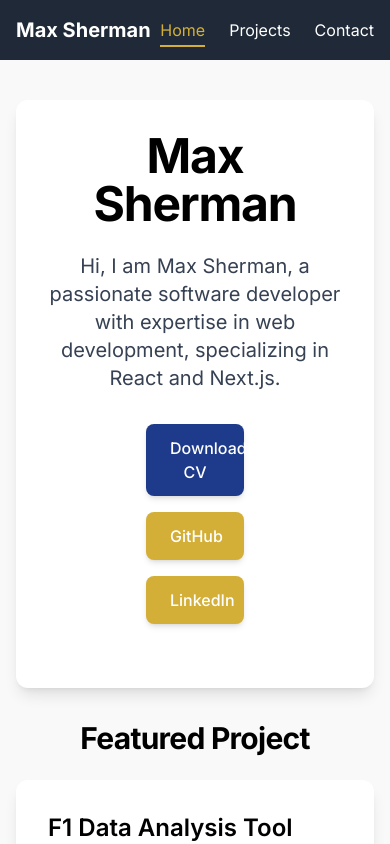
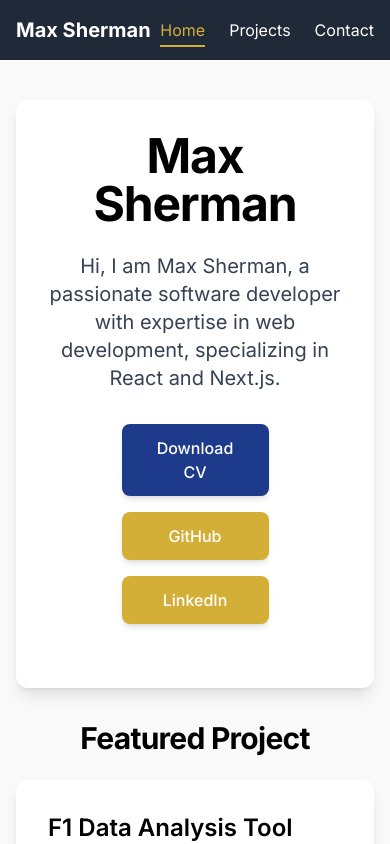
Before and after one commit to maxsherman1/maxsherman-portfolio, a Next.js app: page / in a window 390 px wide. Shown: the top 844 px of the page. Built offline with nearby package versions, Linux system fonts and the light colour scheme.

Commit message:
Button width resizing

```diff
--- a/src/app/page.tsx
+++ b/src/app/page.tsx
@@ -11,13 +11,13 @@ export default function Home() {
             Hi, I am Max Sherman, a passionate software developer with expertise in web development, specializing in React and Next.js.
           </p>
           <div className="flex flex-col sm:flex-row justify-center space-y-4 sm:space-y-0 sm:space-x-6 mb-8">
-            <Link href="/resume/en_software.pdf" target="_blank" rel="noopener noreferrer" className="bg-[var(--accent)] text-white px-6 py-3 rounded-lg font-medium shadow-md hover:shadow-lg hover:scale-105 hover:bg-[var(--accent-opacity)] transition-all duration-300 w-1/3 sm:w-auto self-center">
+            <Link href="/resume/en_software.pdf" target="_blank" rel="noopener noreferrer" className="bg-[var(--accent)] text-white px-6 py-3 rounded-lg font-medium shadow-md hover:shadow-lg hover:scale-105 hover:bg-[var(--accent-opacity)] transition-all duration-300 w-1/2 sm:w-auto self-center">
               Download CV
             </Link>
-            <Link href="https://github.com/maxsherman1" target="_blank" rel="noopener noreferrer" className="bg-[var(--secondary-accent)] text-white px-6 py-3 rounded-lg font-medium shadow-md hover:shadow-lg hover:scale-105 hover:bg-[var(--secondary-accent-opacity)] transition-all duration-300 w-1/3 sm:w-auto self-center">
+            <Link href="https://github.com/maxsherman1" target="_blank" rel="noopener noreferrer" className="bg-[var(--secondary-accent)] text-white px-6 py-3 rounded-lg font-medium shadow-md hover:shadow-lg hover:scale-105 hover:bg-[var(--secondary-accent-opacity)] transition-all duration-300 w-1/2 sm:w-auto self-center">
               GitHub
             </Link>
-            <Link href="https://www.linkedin.com/in/maxsherman1/" target="_blank" rel="noopener noreferrer" className="bg-[var(--secondary-accent)] text-white px-6 py-3 rounded-lg font-medium shadow-md hover:shadow-lg hover:scale-105 hover:bg-[var(--secondary-accent-opacity)] transition-all duration-300 w-1/3 sm:w-auto self-center">
+            <Link href="https://www.linkedin.com/in/maxsherman1/" target="_blank" rel="noopener noreferrer" className="bg-[var(--secondary-accent)] text-white px-6 py-3 rounded-lg font-medium shadow-md hover:shadow-lg hover:scale-105 hover:bg-[var(--secondary-accent-opacity)] transition-all duration-300 w-1/2 sm:w-auto self-center">
               LinkedIn
             </Link>
           </div>
```
